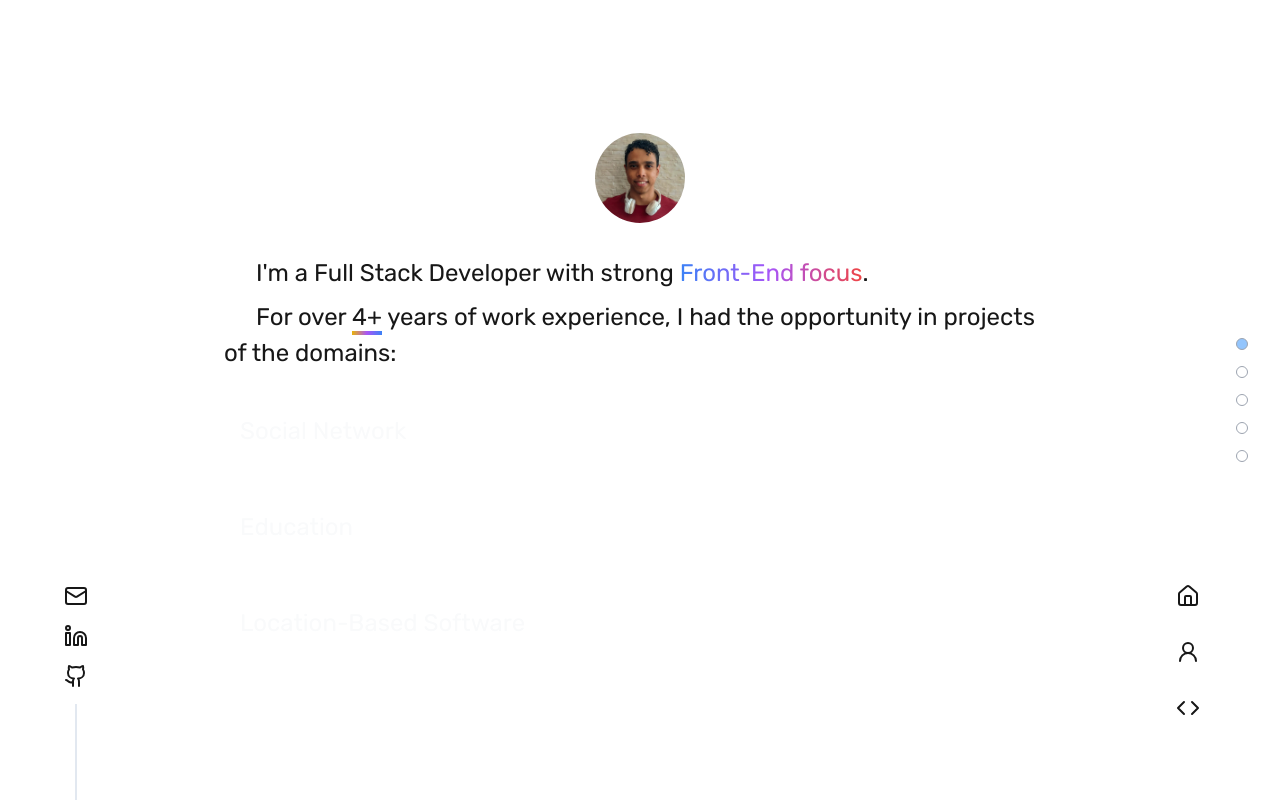
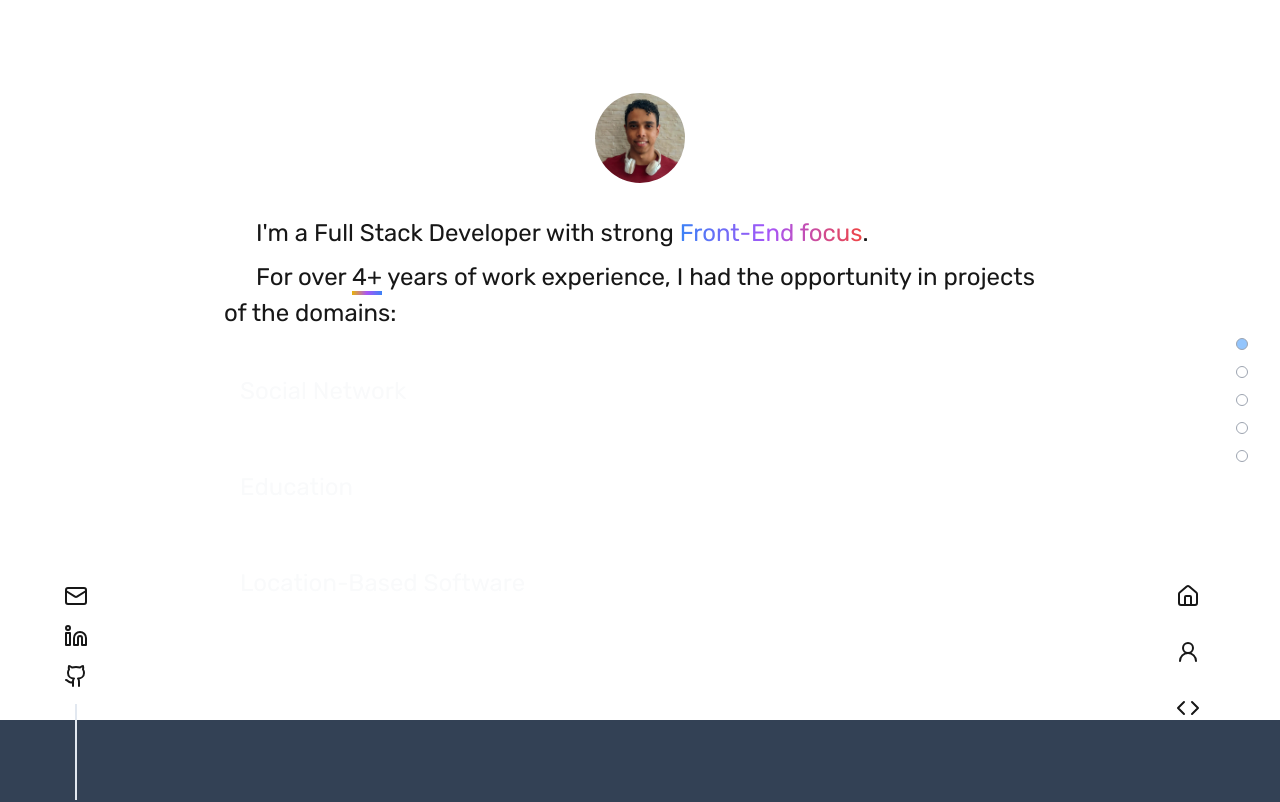
Before and after one commit to ericiannj/new-port, a Next.js app: page /about in a window 1280 px wide. Shown: the top 802 px of the page. Built offline with nearby package versions, Linux system fonts and the light colour scheme.

Commit message:
feat(About): implement sections scrolled structure

```diff
--- a/src/app/about/components/AboutSection.tsx
+++ b/src/app/about/components/AboutSection.tsx
@@ -10,7 +10,7 @@ const AboutSection = ({ id, bgColor, children }: AboutSectionProps) => {
   return (
     <section
       id={id}
-      className={`flex min-h-screen w-full items-center justify-center ${bgColor}`}
+      className={`flex min-h-[90vh] w-full items-center justify-center ${bgColor}`}
     >
       <div className="w-full max-w-4xl p-8">{children}</div>
     </section>
--- a/src/app/about/components/NavigationDots.tsx
+++ b/src/app/about/components/NavigationDots.tsx
@@ -1,6 +1,11 @@
+type Section = {
+  id: 'summary' | 'achievements' | 'stack' | 'recommendations' | 'perspectives';
+  bgColor: string;
+};
+
 interface NavigationDotsProps {
-  sections: string[];
-  activeSection: string;
+  sections: readonly Section[];
+  activeSection: Section['id'];
 }
 
 export default function NavigationDots({
@@ -9,14 +14,16 @@ export default function NavigationDots({
 }: NavigationDotsProps) {
   return (
     <div className="fixed right-8 top-1/2 -translate-y-1/2 space-y-4">
-      {sections.map((sectionId) => (
+      {sections.map((section) => (
         <a
-          key={sectionId}
-          href={`#${sectionId}`}
-          className={`block h-3 w-3 rounded-full border border-gray-400 transition-colors ${
-            activeSection === sectionId ? 'bg-blue-300' : 'bg-transparent'
+          key={section.id}
+          href={`#${section.id}`}
+          className={`block h-3 w-3 rounded-full border border-gray-400 transition-colors duration-300 hover:border-blue-400 ${
+            activeSection === section.id
+              ? 'border-blue-300 bg-blue-300'
+              : 'bg-transparent'
           }`}
-          aria-label={`Navigate to ${sectionId} section`}
+          aria-label={`Navigate to ${section.id} section`}
         />
       ))}
     </div>
--- a/src/app/about/page.tsx
+++ b/src/app/about/page.tsx
@@ -6,52 +6,71 @@ import NavigationDots from './components/NavigationDots';
 import AboutSection from './components/AboutSection';
 import Achievements from './components/Achievements';
 
-enum SectionId {
-  Summary = 'summary',
-  Achievements = 'achievements',
-  Stack = 'stack',
-  Recommendations = 'recommendations',
-  Perspectives = 'perspectives',
-}
+const sections = [
+  {
+    id: 'summary',
+    bgColor: '#0a0a0a',
+  },
+  {
+    id: 'achievements',
+    bgColor: 'bg-slate-700',
+  },
+  {
+    id: 'stack',
+    bgColor: 'bg-slate-600',
+  },
+  {
+    id: 'recommendations',
+    bgColor: 'bg-slate-700',
+  },
+  {
+    id: 'perspectives',
+    bgColor: '#0a0a0a',
+  },
+] as const;
+
+type Section = (typeof sections)[number];
 
 export default function About() {
-  const [activeSection, setActiveSection] = useState<SectionId>(
-    SectionId.Summary,
-  );
-
-  const sections = Object.values(SectionId);
+  const [activeSection, setActiveSection] = useState<Section['id']>('summary');
 
   useEffect(() => {
     const observer = new IntersectionObserver(
       (entries) => {
-        entries.forEach((entry) => {
-          if (entry.isIntersecting) {
-            setActiveSection(entry.target.id as SectionId);
-          }
+        // Find the entry with the largest intersection ratio
+        const mostVisible = entries.reduce((prev, current) => {
+          return (prev?.intersectionRatio ?? 0) > current.intersectionRatio
+            ? prev
+            : current;
         });
+
+        if (mostVisible && mostVisible.isIntersecting) {
+          setActiveSection(mostVisible.target.id as Section['id']);
+        }
       },
       {
-        threshold: 0.5,
+        threshold: [0, 0.25, 0.5, 0.75, 1], // Multiple thresholds for smoother detection
+        rootMargin: '-45% 0px -45% 0px', // Adjust the detection area to be center-focused
       },
     );
 
-    sections.forEach((sectionId) => {
-      const element = document.getElementById(sectionId);
+    sections.forEach((section) => {
+      const element = document.getElementById(section.id);
       if (element) observer.observe(element);
     });
 
     return () => observer.disconnect();
-  }, [sections]);
+  }, []);
 
-  const renderSection = (id: SectionId) => {
+  const renderSection = (id: Section['id']) => {
     switch (id) {
-      case SectionId.Achievements:
+      case 'achievements':
         return <Achievements />;
-      case SectionId.Stack:
+      case 'stack':
         return <Stack />;
-      case SectionId.Recommendations:
+      case 'recommendations':
         return <Recommendations />;
-      case SectionId.Perspectives:
+      case 'perspectives':
         return <Perspectives />;
       default:
         return <Summary />;
@@ -60,11 +79,15 @@ export default function About() {
 
   return (
     <div className="flex min-h-screen flex-col items-center">
-      <div className="relative">
+      <div className="relative w-full">
         <NavigationDots sections={sections} activeSection={activeSection} />
-        {sections.map((sectionId) => (
-          <AboutSection key={sectionId} id={sectionId} bgColor="transparent">
-            {renderSection(sectionId)}
+        {sections.map((section) => (
+          <AboutSection
+            key={section.id}
+            id={section.id}
+            bgColor={section.bgColor}
+          >
+            {renderSection(section.id)}
           </AboutSection>
         ))}
       </div>
```
